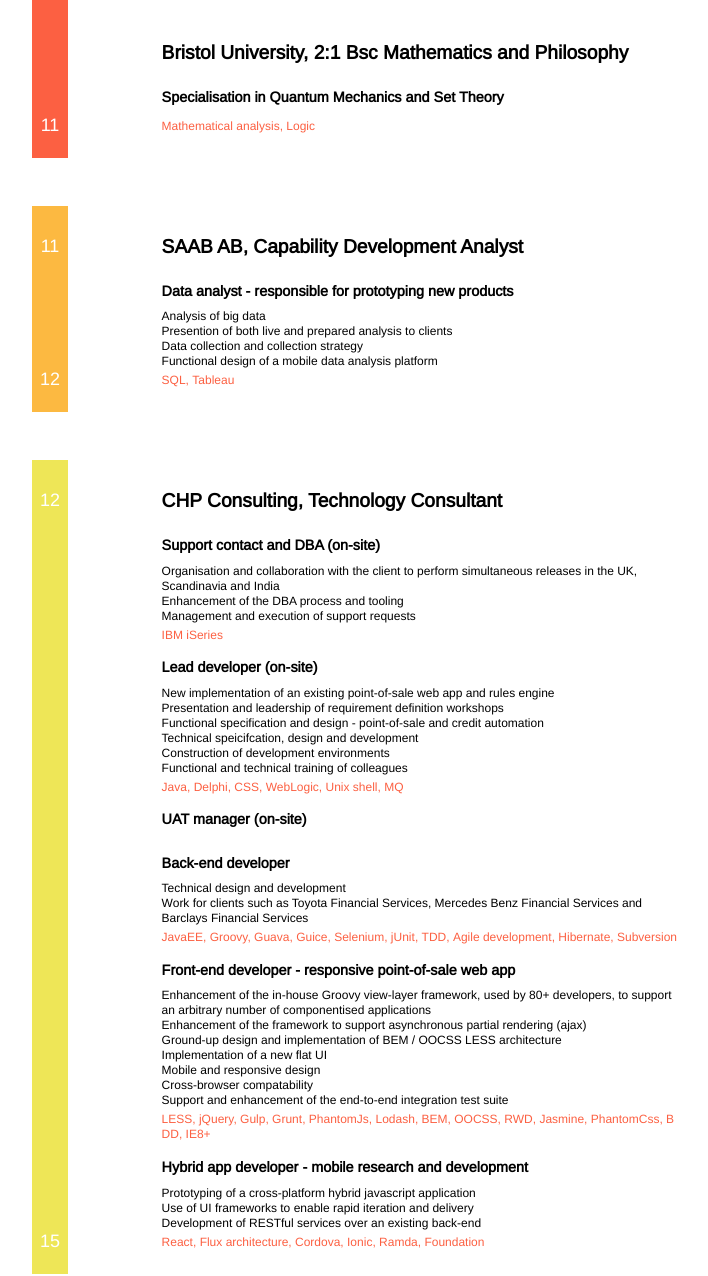
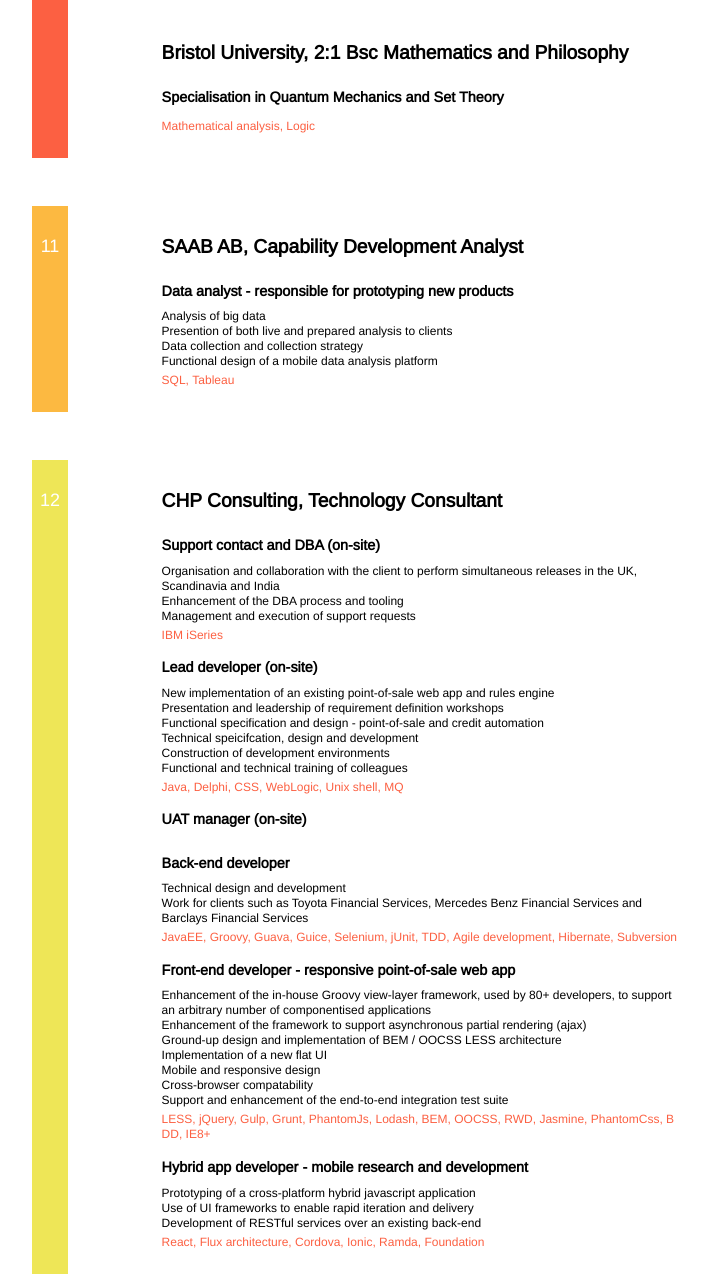
Before and after one commit to fredwright/cv, a website: page app/index.jade in a window 1280 px wide. Shown: the part 204-1480 px from the top of the page, without its empty margins (284-992 px from the left). Drawn offline with nearby package versions, Linux system fonts and the light colour scheme; files that its build step writes are made by us from their sources; files whose address does not match are found by name.

Commit message:
remove footer date

```diff
--- a/app/index.jade
+++ b/app/index.jade
@@ -17,7 +17,6 @@
       h3 Specialisation in Quantum Mechanics and Set Theory
 
     footer.title
-      .date 11
       .line
       .skills
         a(href='http://en.wikipedia.org/wiki/Mathematical_analysis') Mathematical analysis
@@ -37,7 +36,6 @@
       p Functional design of a mobile data analysis platform
 
     footer.saab
-      .date 12
       .line
       .skills
         a(href='http://en.wikipedia.org/wiki/SQL') SQL
@@ -144,7 +142,6 @@
       p Development of RESTful services over an existing back-end
 
     footer.chp
-      .date 15
       .line
       .skills
         a(href='http://facebook.github.io/react/') React
```
Also changed, not shown: dist/favicon.ico (added), dist/index.html (added), 2 other files.
